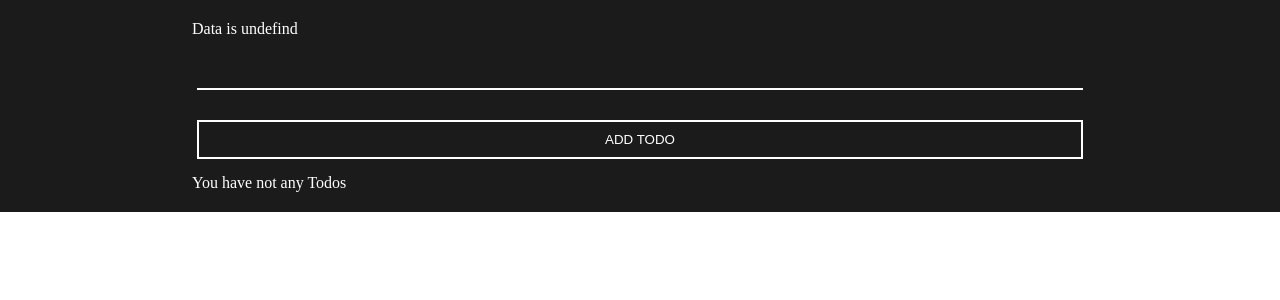
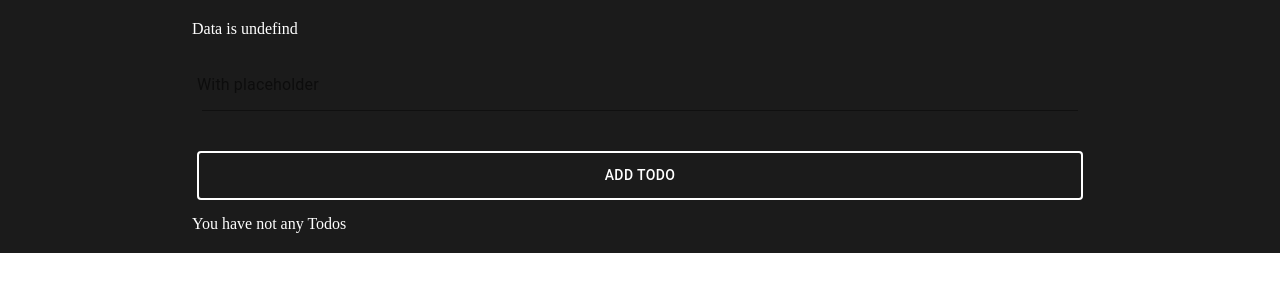
Before and after one commit to web-scavenger/react-redux-saga-todo, a React (Create React App) app: page / in a window 1280 px wide. Shown: the top 300 px of the page. Built offline with nearby package versions, Linux system fonts and the light colour scheme; no server answers.

Commit message:
add material components

```diff
--- a/src/components/AddButton.jsx
+++ b/src/components/AddButton.jsx
@@ -1,6 +1,7 @@
 import React from 'react';
 import { connect } from 'react-redux';
 import { withStyles } from '@material-ui/styles';
+import Button from '@material-ui/core/Button';
 import { ON_SUBMIT_INPUT } from '../actions/actions';
 
 import config from '../config';
@@ -12,14 +13,14 @@ const styles = () => ({
     padding: '10px 0px',
     margin: '15px 5px',
     border: `2px solid ${config.colors.borderColor}`,
-    backgroundColor: config.colors.bgGray,
+    // backgroundColor: config.colors.bgGray,
     color: config.colors.mainLightColor,
     cursor: 'pointer',
     transition: 'all 0.5s ease-out',
     '&:hover': {
       outlineWidth: '0',
       border: `2px solid ${config.colors.borderColorFocus}`,
-      backgroundColor: config.colors.borderColorFocus,
+      // backgroundColor: config.colors.borderColorFocus,
     },
   },
 });
@@ -33,7 +34,17 @@ const AddButton = (props) => {
     onAddTodo(input);
   };
 
-  return <button className={classes.button} type="button" onClick={addTodo}>ADD TODO</button>;
+  return (
+    <Button
+      className={classes.button}
+      type="button"
+      ariant="contained"
+      color="primary"
+      onClick={addTodo}
+    >
+      ADD TODO
+    </Button>
+  );
 };
 
 AddButton.displayName = displayName;
--- a/src/components/TodoInput.jsx
+++ b/src/components/TodoInput.jsx
@@ -1,6 +1,7 @@
 import React from 'react';
 import { connect } from 'react-redux';
 import { withStyles } from '@material-ui/core/styles';
+import TextField from '@material-ui/core/TextField';
 
 import { ON_SUBMIT_INPUT, UPDATE_INPUT } from '../actions/actions';
 
@@ -13,13 +14,13 @@ const style = () => ({
     textAlign: 'center',
     margin: '15px 5px',
     border: 'none',
-    borderBottom: `2px solid ${config.colors.borderColor}`,
-    backgroundColor: config.colors.bgGray,
-    color: config.colors.mainLightColor,
-    transition: 'all 0.5s ease-out',
+    // borderBottom: `2px solid ${config.colors.borderColor}`,
+    // backgroundColor: config.colors.bgGray,
+    // color: config.colors.mainLightColor,
+    // transition: 'all 0.5s ease-out',
     '&:focus': {
       outlineWidth: '0',
-      borderBottom: `2px solid ${config.colors.borderColorFocus}`,
+      // borderBottom: `2px solid ${config.colors.borderColorFocus}`,
     },
   },
 });
@@ -41,7 +42,19 @@ const TodoInput = (props) => {
     }
   };
 
-  return <input className={classes.input} type="text" value={input} onChange={changeHandler} onKeyPress={keyPressed} />;
+  return (
+    <TextField
+      type="text"
+      className={classes.input}
+      value={input}
+      onChange={changeHandler}
+      onKeyPress={keyPressed}
+      label="With placeholder"
+      placeholder="Placeholder"
+    />
+  );
+
+  // return <input className={classes.input} type="text" value={input} onChange={changeHandler} onKeyPress={keyPressed} />;
 };
 
 TodoInput.displayName = displayName;
--- a/src/store/index.js
+++ b/src/store/index.js
@@ -8,8 +8,8 @@ import rootSaga from '../sagas';
 const sagaMiddleWare = createSagaMiddleware();
 
 const store = createStore(
-    rootReducer,
-    applyMiddleware(sagaMiddleWare)
+  rootReducer,
+  applyMiddleware(sagaMiddleWare),
 );
 
 sagaMiddleWare.run(rootSaga);
```
Also changed, not shown: 1 other file (tests, documents, lock files or other folders).
